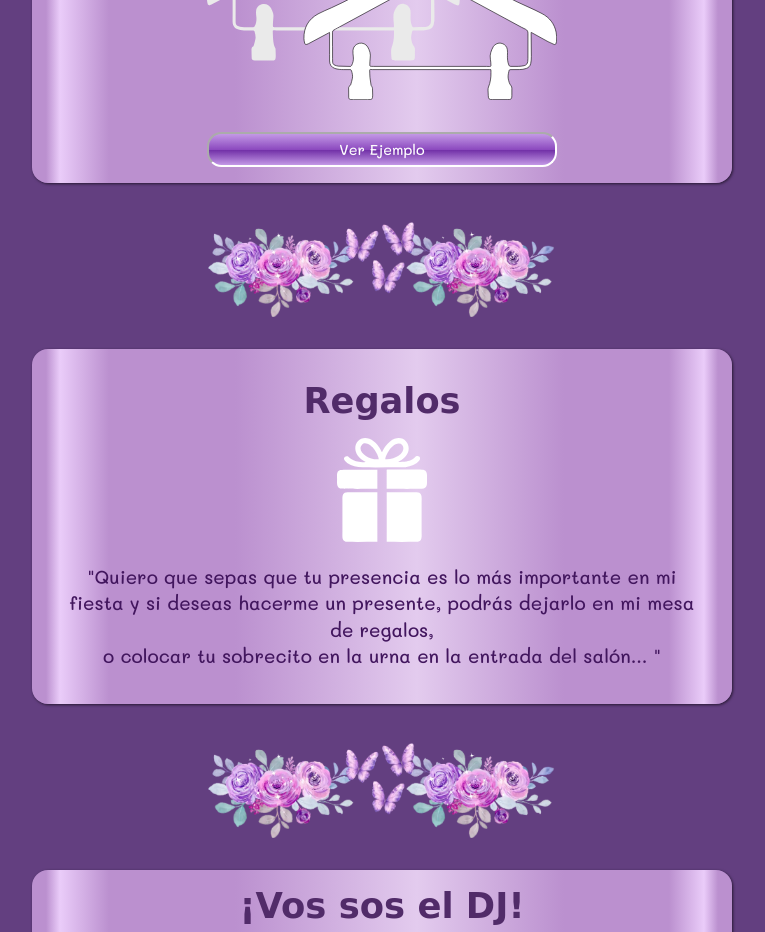
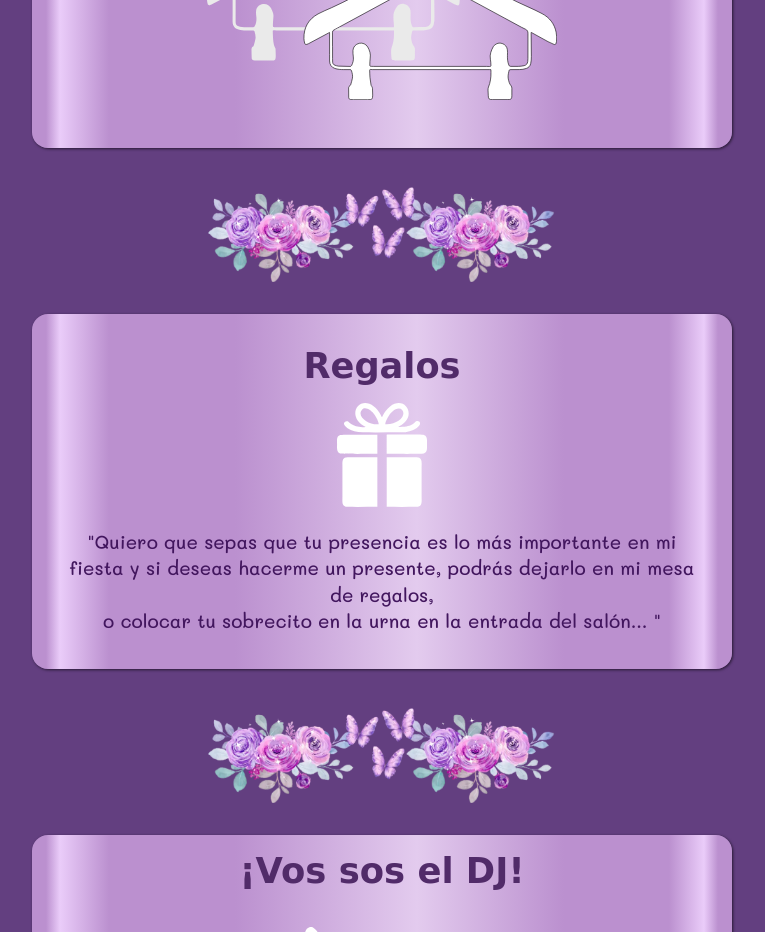
Before and after one commit to lunofest/15Camila141126, a plain HTML site: page index.html in a window 1280 px wide. Shown: the part 2900-3832 px from the top of the page, without its empty margins (258-1023 px from the left). Drawn offline with nearby package versions, Linux system fonts and the light colour scheme; a web font is replaced by a local one.

Commit message:
Hide button until triggered

```diff
--- a/index.html
+++ b/index.html
@@ -383,7 +383,7 @@
             <!-- <p class="dresscode__note">Por favor evitar los colores Violeta y Lila en su outfit</p> -->
             <img class="dresscode__img" src="assets/vectores/dresscodeVECTOR.svg" alt="">
 
-            <button class="boton__cta" id="showImage" data-aos="fade-up">Ver Ejemplo</button>
+            <button style="display: none;" class="boton__cta" id="showImage" data-aos="fade-up">Ver Ejemplo</button>
 
             <div id="lightbox" class="lightbox">
                 <span id="closeButton" class="close-button">cerrar</span>
```
